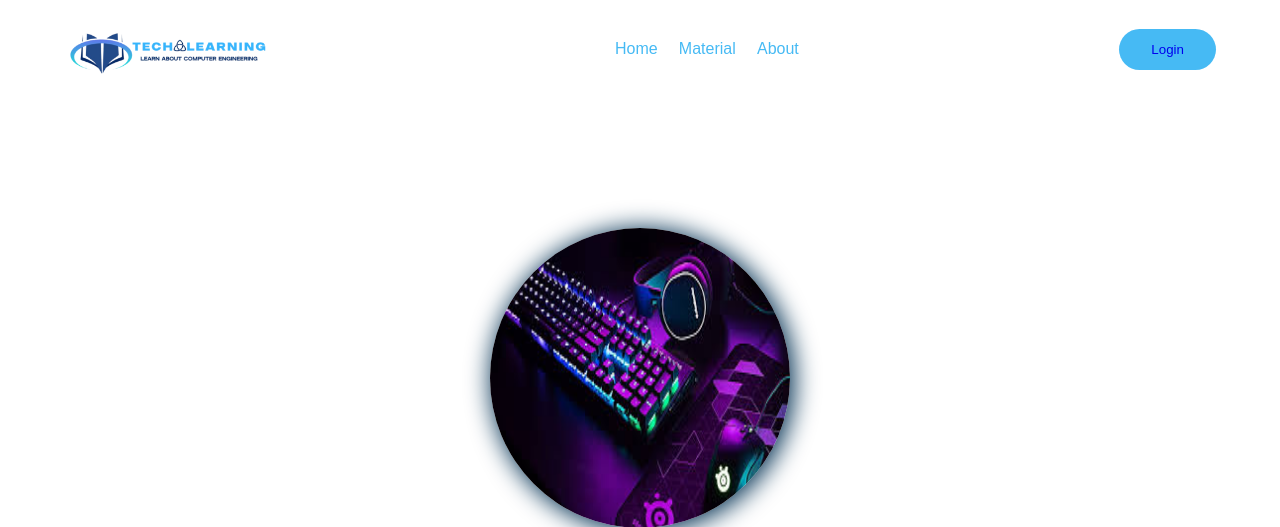
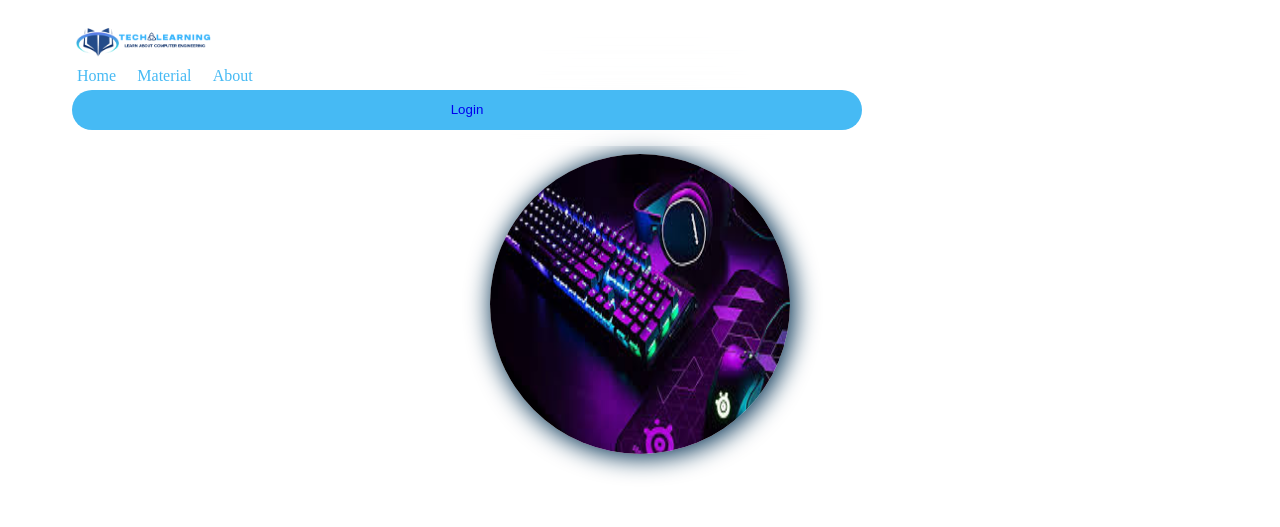
Before and after one commit to animehoodie/TECHLEARNING, a PHP site: page / in a window 1280 px wide. Shown: the top 527 px of the page. Run offline with PHP 8.4, Linux system fonts and the light colour scheme.

Commit message:
second commit

```diff
--- a/style.css
+++ b/style.css
@@ -6,12 +6,12 @@
     --charcoal: #3d405b;
 }
 
-*{
+/*{
     margin: 0;
     padding: 0;
     box-sizing: border-box;
     font-family: 'poppins', sans-serif;
-}
+}*/
 
 body{
   background-color: white;
@@ -20,15 +20,14 @@ body{
 }
 /* modern header */
 header{
-    position:static;
+    position:fixed;
     top:0;
     width: 100%;
     padding: 1rem 5%;
-
     /*background-color: #ddd;*/
     backdrop-filter: blur(40px);
     z-index: 1000;
-    display: flex;
+    display: grid;
     justify-content: space-between;
     align-items: center;
     box-shadow: gray;
```
